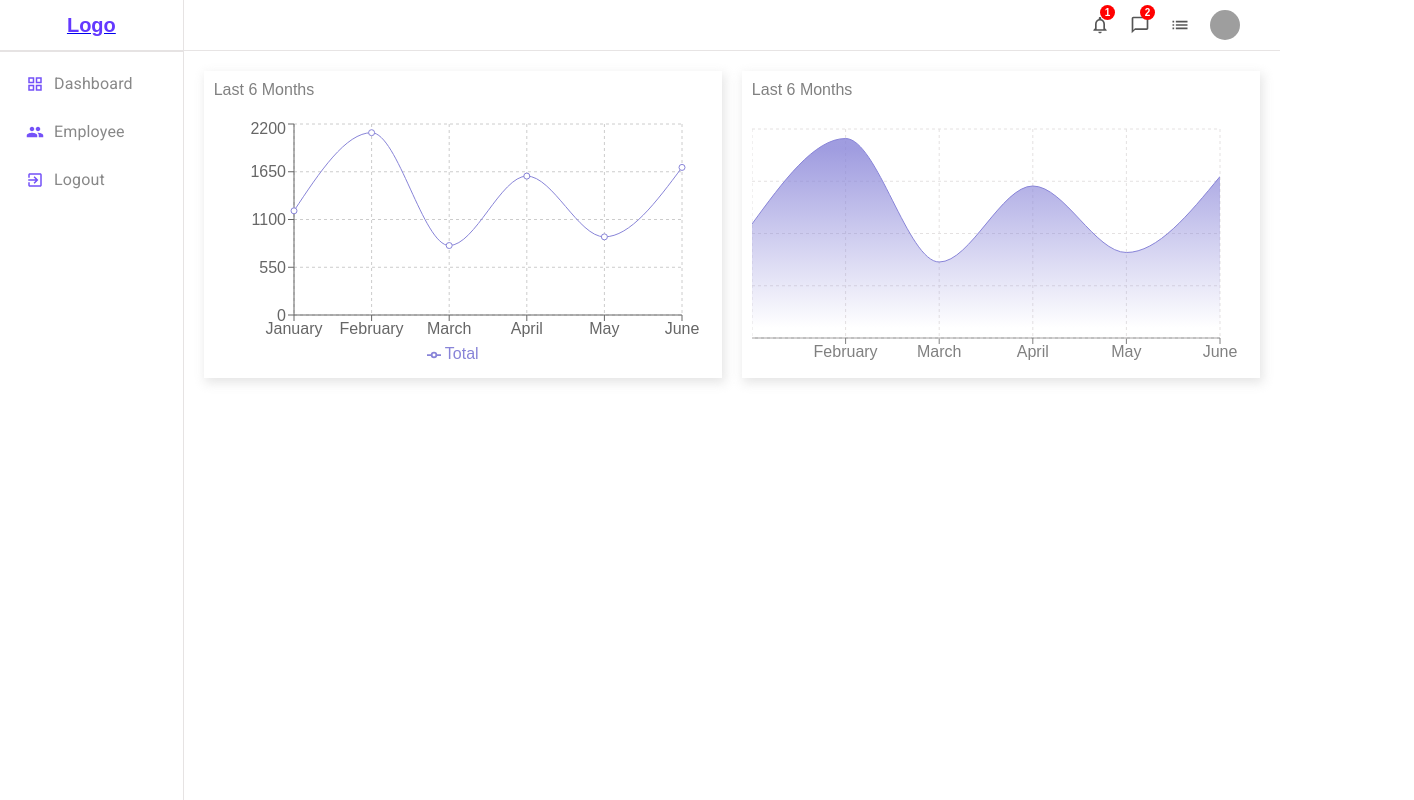
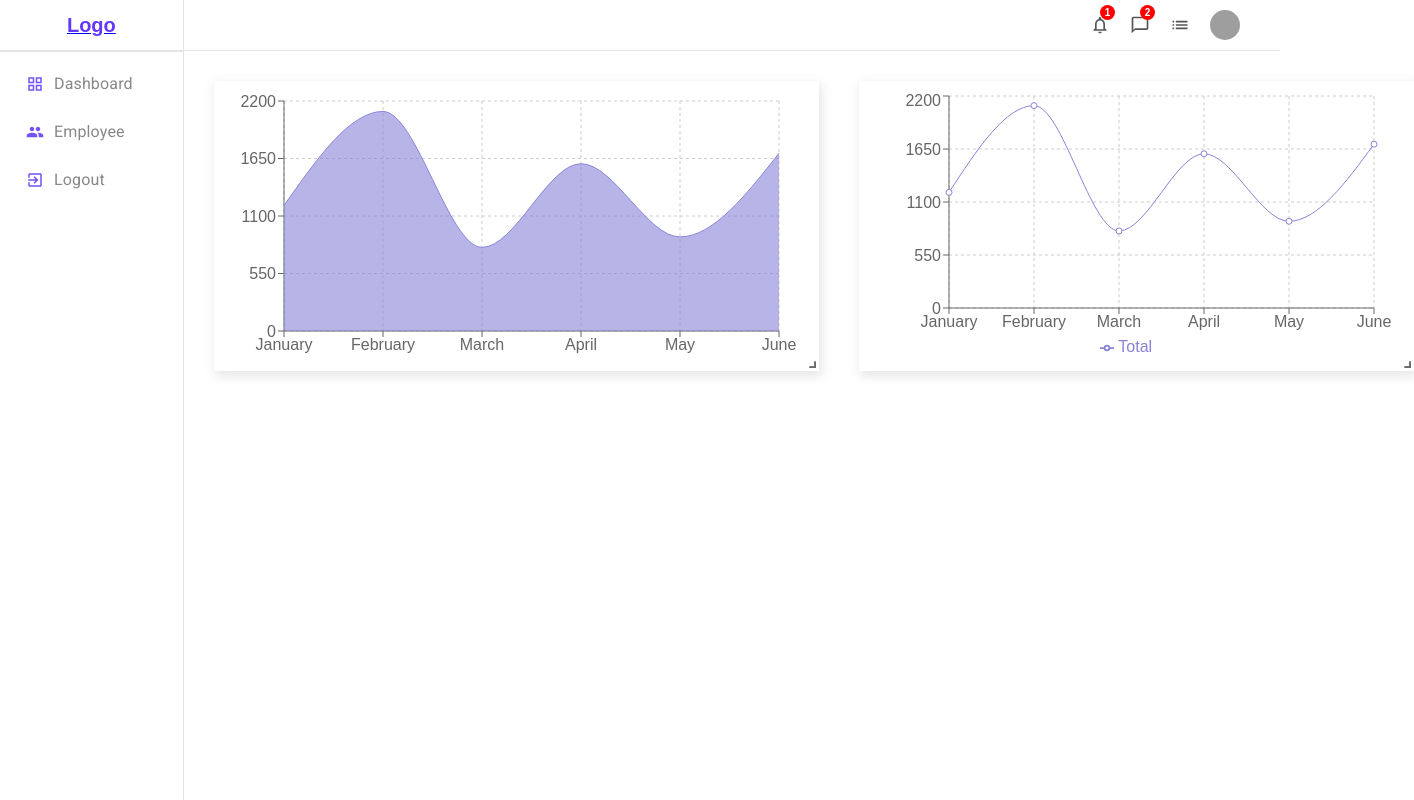
Before and after one commit to RoshaniBhadane/Admin-Panel, a React (Create React App) app: page /dashboard in a window 1280 px wide. Shown: the whole page, 1414 px wide, since content can reach past the window. Built offline with nearby package versions, Linux system fonts and the light colour scheme; sample sign-in values are in the browser's storage; grey boxes are pictures that could not be loaded.

Commit message:
charts and grid layout with sample data

```diff
--- a/package.json
+++ b/package.json
@@ -15,7 +15,7 @@
     "@types/node": "^16.18.39",
     "@types/react": "^18.2.18",
     "@types/react-dom": "^18.2.7",
-    "@types/react-grid-layout": "^1.3.4",
+    "@types/react-grid-layout": "^1.3.2",
     "react": "^18.2.0",
     "react-dom": "^18.2.0",
     "react-grid-layout": "^1.3.4",
--- a/src/components/charts/AreaChart.tsx
+++ b/src/components/charts/AreaChart.tsx
@@ -1,5 +1,3 @@
-import { Box } from "@mui/material";
-import './charts.css'
 import {
     AreaChart,
     Area,
@@ -7,49 +5,30 @@ import {
     CartesianGrid,
     Tooltip,
     ResponsiveContainer,
+    YAxis,
 } from "recharts";
 
 
-export const AreaChartComponent = ({ data, aspect, title }: any) => {
-    const chart = {
-        flex: 4,
-        webkitBoxShadow: '2px 4px 10px 1px rgba(0, 0, 0, 0.47)',
-        boxShadow: '2px 4px 10px 1px rgba(201, 201, 201, 0.47)',
-        padding: '10px',
-        color: 'gray'
-    }
-    const titleGrid = {
-        marginBottom: '20px'
-    }
-
+export const AreaChartComponent = ({ data }: any) => {
     return (
-        <Box sx={chart}>
-            <Box sx={titleGrid}>{title}</Box>
-            <ResponsiveContainer width="100%" aspect={aspect}>
+        <ResponsiveContainer width="100%" height="100%">
         <AreaChart
-                    width={730}
-                    height={250}
+          width={500}
+          height={400}
           data={data}
-                    margin={{ top: 10, right: 30, left: 0, bottom: 0 }}
+          margin={{
+            top: 10,
+            right: 30,
+            left: 0,
+            bottom: 0,
+          }}
         >
-                    <defs>
-                        <linearGradient id="total" x1="0" y1="0" x2="0" y2="1">
-                            <stop offset="5%" stopColor="#8884d8" stopOpacity={0.8} />
-                            <stop offset="95%" stopColor="#8884d8" stopOpacity={0} />
-                        </linearGradient>
-                    </defs>
-                    <XAxis dataKey="name" stroke="gray" />
-                    <CartesianGrid strokeDasharray="3 3" className="chartGrid" />
+          <CartesianGrid strokeDasharray="3 3" />
+          <XAxis dataKey="name" />
+          <YAxis/>
           <Tooltip />
-                    <Area
-                        type="monotone"
-                        dataKey="Total"
-                        stroke="#8884d8"
-                        fillOpacity={1}
-                        fill="url(#total)"
-                    />
+          <Area type="monotone" dataKey="Total" stackId="1" stroke="#8884d8" fill="#8884d8" />
         </AreaChart>
       </ResponsiveContainer>
-        </Box>
     );
 };
--- a/src/components/charts/LineChart.tsx
+++ b/src/components/charts/LineChart.tsx
@@ -1,21 +1,8 @@
-import { Box } from "@mui/material";
 import { Line, LineChart, CartesianGrid, Legend, ResponsiveContainer, XAxis, YAxis } from "recharts";
 
-export const LineChartComp = ({ data, title, aspect }: any) => {
-    const chart = {
-        flex: 4,
-        webkitBoxShadow: '2px 4px 10px 1px rgba(0, 0, 0, 0.47)',
-        boxShadow: '2px 4px 10px 1px rgba(201, 201, 201, 0.47)',
-        padding: '10px',
-        color: 'gray'
-    }
-    const titleGrid = {
-        marginBottom: '20px'
-    }
+export const LineChartComp = ({ data }: any) => {
     return (
-        <Box sx={chart}>
-            <Box sx={titleGrid}>{title}</Box>
-            <ResponsiveContainer width="100%" aspect={aspect}>
+        <ResponsiveContainer width="100%" >
             <LineChart
                 width={500}
                 height={300}
@@ -34,6 +21,5 @@ export const LineChartComp = ({ data, title, aspect }: any) => {
                 <Line type="monotone" dataKey="Total" stroke="#8884d8" activeDot={{ r: 8 }} />
             </LineChart>
         </ResponsiveContainer>
-        </Box>
     );
 }
--- a/src/components/charts/charts.css
+++ /dev/null
@@ -1,3 +0,0 @@
-.chartGrid {
-    stroke: rgb(228, 225, 225)
-}
--- a/src/context/Authentication.tsx
+++ b/src/context/Authentication.tsx
@@ -1,21 +1,21 @@
 import React, { useState } from 'react'
 
 
-const initialState = {
+const initState =  {
     isLoggedIn: !!localStorage.getItem("user"),
-    login: (status: boolean) => { }
-};
-export const AuthenticationContext = React.createContext(initialState);
+    login: (status: boolean) => {}
+}
+export const AuthenticationContext = React.createContext(initState);
 
 export const Authentication = ({ children }: any) => {
     const [isLoggedIn, setLoggedIn] = useState(!!localStorage.getItem("user"))
 
-    const login = (status: boolean) => {
-        setLoggedIn(status)
+    const login = (status: boolean)=> {
+        return setLoggedIn(status)
     }
 
     return (
-        <AuthenticationContext.Provider value={{ isLoggedIn, login }}>
+        <AuthenticationContext.Provider value={{ isLoggedIn, login}}>
             {children}
         </AuthenticationContext.Provider>
     )
--- a/src/pages/home/AdminHome.tsx
+++ b/src/pages/home/AdminHome.tsx
@@ -3,7 +3,7 @@ import { Sidebar } from "../../components/sidebar/Sidebar";
 import { Navbar } from "../../components/navigation/Navbar";
 import { AreaChartComponent } from "../../components/charts/AreaChart";
 import { LineChartComp } from "../../components/charts/LineChart";
-// import GridLayout from "react-grid-layout";
+import GridLayout from "react-grid-layout";
 
 
 export const AdminHome = () => {
@@ -18,7 +18,13 @@ export const AdminHome = () => {
     padding: '20px',
     gap: '20px'
   }
-
+  const chart = {
+    flex: 4,
+    webkitBoxShadow: '2px 4px 10px 1px rgba(0, 0, 0, 0.47)',
+    boxShadow: '2px 4px 10px 1px rgba(201, 201, 201, 0.47)',
+    padding: '10px',
+    color: 'gray'
+  }
   const data = [
     { name: "January", Total: 1200 },
     { name: "February", Total: 2100 },
@@ -29,11 +35,8 @@ export const AdminHome = () => {
   ];
 
   const layout = [
-    { i: "a", x: 0, y: 0, w: 6, h: 7 },
-    { i: "b", x: 6, y: 0, w: 5.5, h: 7, },
-    { i: "c", x: 0, y: 0, w: 6, h: 4 },
-    { i: "d", x: 6, y: 0, w: 5.5, h: 6, }
-  ];
+      { i: "a", x: 0, y: 0, w: 6, h: 7 },
+      { i: "b", x: 7, y: 0, w: 5.5, h: 7, }];
 
   return (
     <Box sx={home}>
@@ -41,16 +44,20 @@ export const AdminHome = () => {
       <Box sx={middleSection}>
         <Navbar />
         <Box sx={charts}>
-          {/* <GridLayout
+          <GridLayout
             className="layout"
             layout={layout}
             cols={12}
             rowHeight={30}
             width={1200}
-          > */}
-            <LineChartComp data={data} title="Last 6 Months " aspect={2 / 1} />
-            <AreaChartComponent data={data} title="Last 6 Months " aspect={2 / 1} />
-          {/* </GridLayout> */}
+          >
+            <Box key={"a"} sx={chart}>
+              <AreaChartComponent data={data} />
+            </Box>
+            <Box key={"b"} sx={chart}>
+              <LineChartComp data={data} />
+            </Box>
+          </GridLayout>
         </Box>
       </Box>
     </Box>
--- a/src/pages/login/Login.tsx
+++ b/src/pages/login/Login.tsx
@@ -3,6 +3,7 @@ import { useNavigate } from 'react-router-dom'
 import { validateEmail, validatePassword, validateCredentials } from './helper'
 import { Container, TextField, Button, Box, Typography, Alert } from "@mui/material";
 import { AuthenticationContext } from '../../context/Authentication';
+import { log } from 'console';
 
 export const Login = () => {
     const [userData, setUserData] = useState({
```
Also changed, not shown: 1 other file (tests, documents, lock files or other folders). Lines whose indentation alone changed are shown as unchanged.
